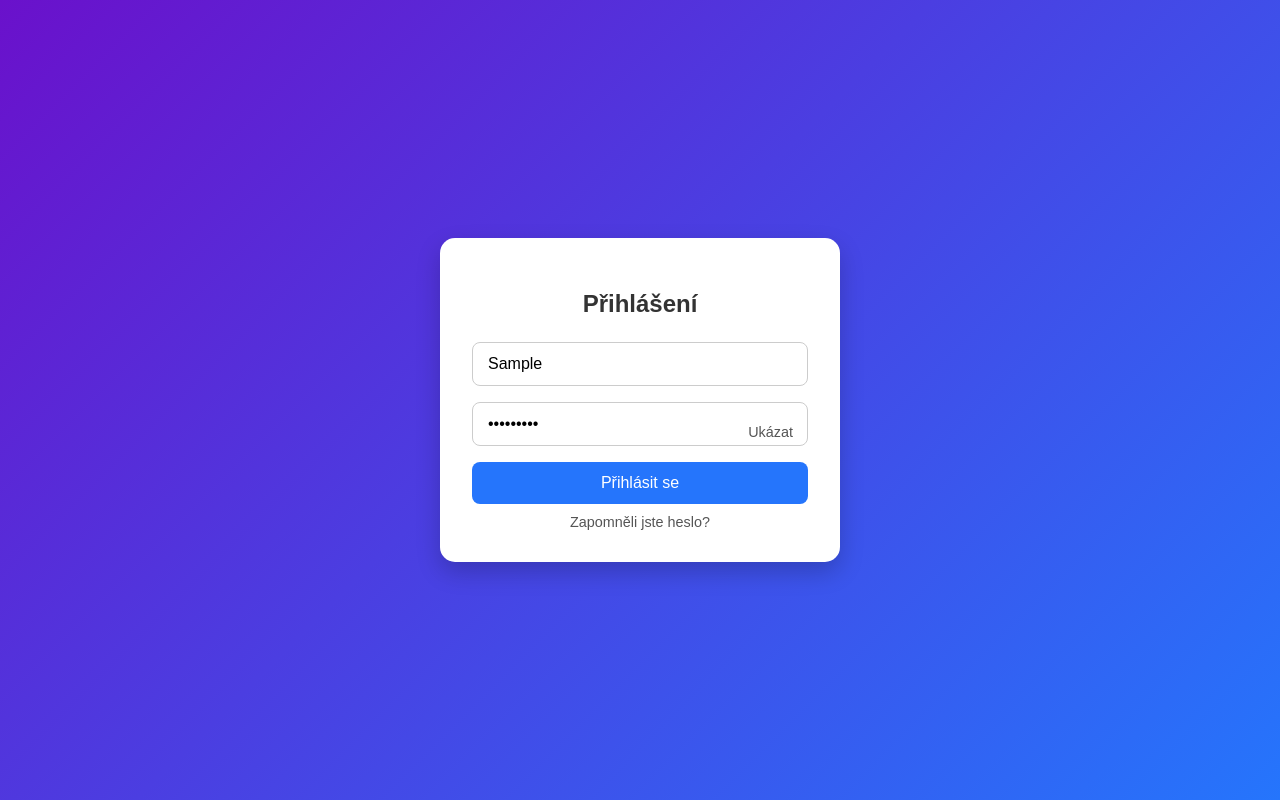
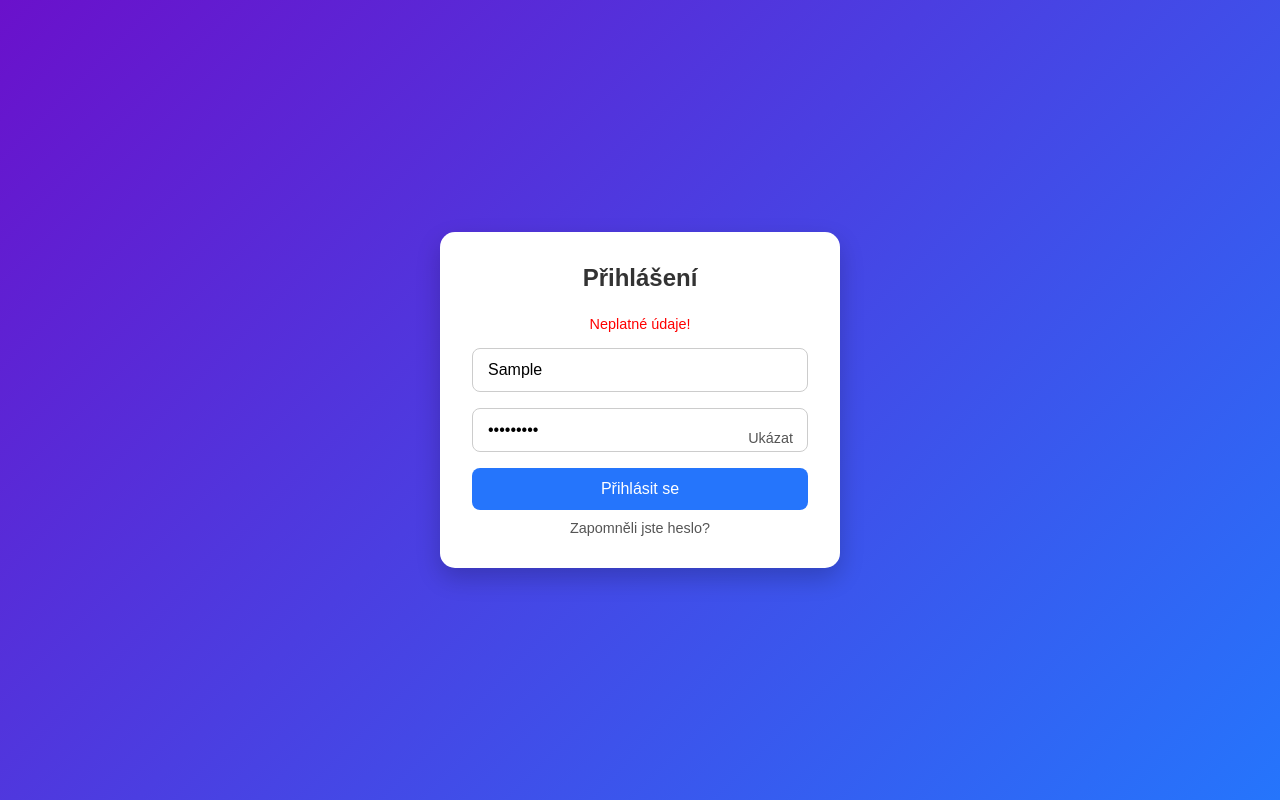
Before and after one commit to tobiawspac/login-page, a plain HTML site: page index.html in a window 1280 px wide. Both pictures are taken after typing "Sample", "Sample123" into the empty fields and a click on the button "Přihlásit se". Drawn offline with Linux system fonts and the light colour scheme.

Commit message:
Improve login form styling and error handling
Refactor CSS styles and add error message display for login.

```diff
--- a/index.html
+++ b/index.html
@@ -5,18 +5,15 @@
     <meta name="viewport" content="width=device-width, initial-scale=1.0">
     <title>Přihlášení</title>
     <style>
-        * {
-            box-sizing: border-box;
-        }
+        * { box-sizing: border-box; margin: 0; padding: 0; }
 
         body {
-            margin: 0;
-            height: 100vh;
             display: flex;
             justify-content: center;
             align-items: center;
+            min-height: 100vh;
+            font-family: Arial, sans-serif;
             background: linear-gradient(135deg, #6a11cb, #2575fc);
-            font-family: Arial, sans-serif;
         }
 
         .login-container {
@@ -34,8 +31,7 @@
             color: #333;
         }
 
-        input[type="text"],
-        input[type="password"] {
+        input[type="text"], input[type="password"] {
             width: 100%;
             padding: 12px 15px;
             margin-bottom: 1rem;
@@ -82,29 +78,30 @@
             text-decoration: none;
         }
 
-        .forgot:hover {
-            text-decoration: underline;
+        .forgot:hover { text-decoration: underline; }
+
+        .error {
+            color: red;
+            font-size: 0.9rem;
+            margin-bottom: 1rem;
+            display: none;
         }
 
-        /* Mobilní verze */
         @media (max-width: 500px) {
-            .login-container {
-                padding: 1.5rem;
-            }
+            .login-container { padding: 1.5rem; }
         }
     </style>
 </head>
 <body>
     <div class="login-container">
         <h2>Přihlášení</h2>
+        <div class="error" id="errorMsg">Neplatné údaje!</div>
         <form id="loginForm">
             <input type="text" id="username" name="username" placeholder="Uživatelské jméno" required>
-
             <div class="password-container">
                 <input type="password" id="password" name="password" placeholder="Heslo" required>
                 <span class="toggle-password" onclick="togglePassword()">Ukázat</span>
             </div>
-
             <button type="submit">Přihlásit se</button>
             <a href="#" class="forgot">Zapomněli jste heslo?</a>
         </form>
@@ -114,7 +111,7 @@
         function togglePassword() {
             const passwordField = document.getElementById('password');
             const toggleText = document.querySelector('.toggle-password');
-            if (passwordField.type === 'password') {
+            if(passwordField.type === 'password') {
                 passwordField.type = 'text';
                 toggleText.textContent = 'Skrýt';
             } else {
@@ -123,17 +120,18 @@
             }
         }
 
-        // Ukázkový funkční submit
         document.getElementById('loginForm').addEventListener('submit', function(e) {
-            e.preventDefault(); // zabrání reloadu stránky
+            e.preventDefault(); // zabrání reloadu
             const username = document.getElementById('username').value;
             const password = document.getElementById('password').value;
+            const errorMsg = document.getElementById('errorMsg');
 
-            // Zde můžeš přidat volání na backend
+            // jednoduchá kontrola loginu (můžeš nahradit backendem)
             if(username === "admin" && password === "1234") {
                 alert("Přihlášení úspěšné!");
+                errorMsg.style.display = "none";
             } else {
-                alert("Neplatné údaje!");
+                errorMsg.style.display = "block";
             }
         });
     </script>
```
